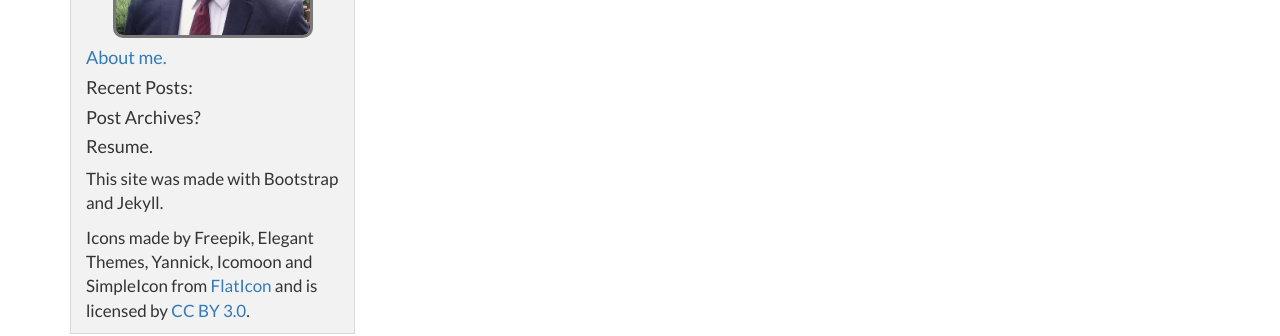
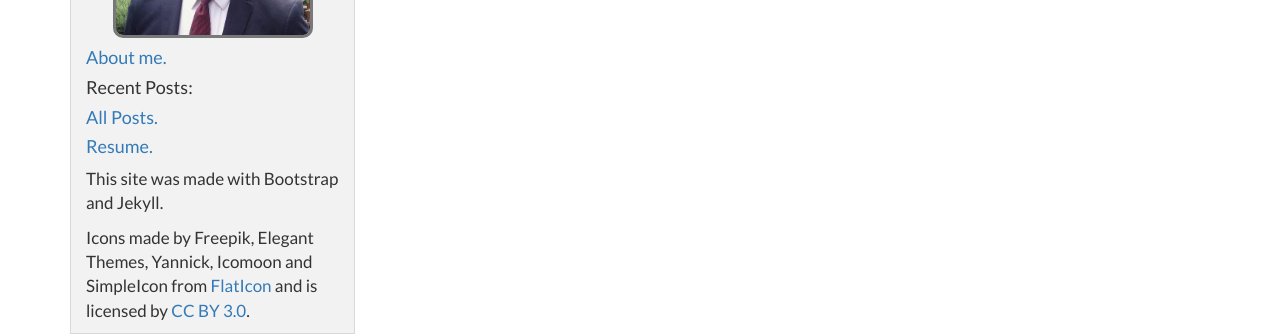
Before and after one commit to lancelafontaine/lancelafontaine.github.io, a Jekyll site: the page built from index.html, in a window 1280 px wide. Shown: the part 289-625 px from the top of the page. Built offline with Jekyll 4.4.1, drawn with Linux system fonts in a browser that asks for light colours; nearby versions of some CDN libraries; Markdown is read by kramdown in place of the engine named in the settings; the list of posts is cut into pages by our own code.

Commit message:
Created sidebar links+folders to archive+resume.

```diff
--- a/_includes/sidebar.html
+++ b/_includes/sidebar.html
@@ -11,8 +11,8 @@
   {% endfor %}
 </ul>
 
-<h4>Post Archives?</h4>
-<h4>Resume.</h4>
+<h4><a href="/archive/index.html">All Posts.</a></h4>
+<h4><a href="/resume/index.html">Resume.</a></h4>
 
 <p>This site was made with Bootstrap and Jekyll.</p>
 <div>Icons made by Freepik, Elegant Themes, Yannick, Icomoon and SimpleIcon from <a href="http://www.flaticon.com" title="Flaticon">FlatIcon</a> and is licensed by <a href="http://creativecommons.org/licenses/by/3.0/" title="Creative Commons BY 3.0">CC BY 3.0</a>.</div>
```
Also changed, not shown: archive/index.html (added), resume/index.html (added), 3 other files.
